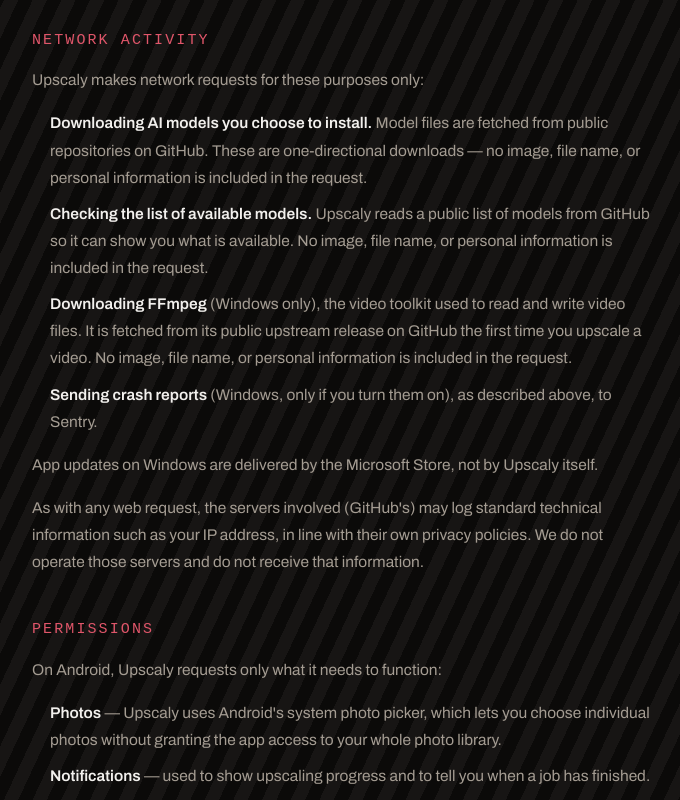
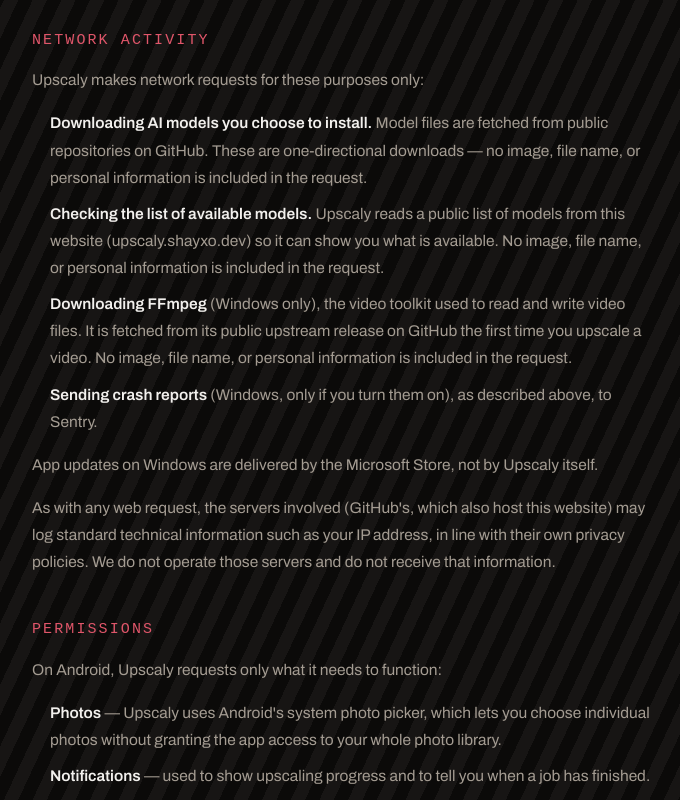
Before and after one commit to shayann07/upscaly-web, a plain HTML site: page privacy.html in a window 1280 px wide. Shown: the part 1700-2500 px from the top of the page, without its empty margins (64-744 px from the left). Drawn offline with nearby package versions, Linux system fonts and the light colour scheme; a web font is replaced by a local one.

Commit message:
Privacy: the model list now comes from this website
Co-Authored-By: Claude Opus 5.5 <noreply@anthropic.com>

```diff
--- a/privacy.html
+++ b/privacy.html
@@ -60,7 +60,7 @@
 <main class="mx-auto max-w-6xl px-5 py-16 sm:px-8 sm:py-24">
   <div class="eyebrow">Legal</div>
   <h1 class="mt-4 text-[clamp(2.1rem,5vw,3.2rem)]">Privacy Policy</h1>
-  <p class="mono mt-5 text-[9.5px] text-faint">Last updated: 23 November 2026</p>
+  <p class="mono mt-5 text-[9.5px] text-faint">Last updated: 24 November 2026</p>
 
   <div class="prose mt-14">
     <p>
@@ -141,7 +141,7 @@
       </li>
       <li>
         <strong>Checking the list of available models.</strong> Upscaly reads a public list of
-        models from GitHub so it can show you what is available. No image, file name, or personal
+        models from this website (upscaly.shayxo.dev) so it can show you what is available. No image, file name, or personal
         information is included in the request.
       </li>
       <li>
@@ -158,7 +158,7 @@
       App updates on Windows are delivered by the Microsoft Store, not by Upscaly itself.
     </p>
     <p>
-      As with any web request, the servers involved (GitHub's) may log standard technical
+      As with any web request, the servers involved (GitHub's, which also host this website) may log standard technical
       information such as your IP address, in line with their own privacy policies. We do
       not operate those servers and do not receive that information.
     </p>
```
